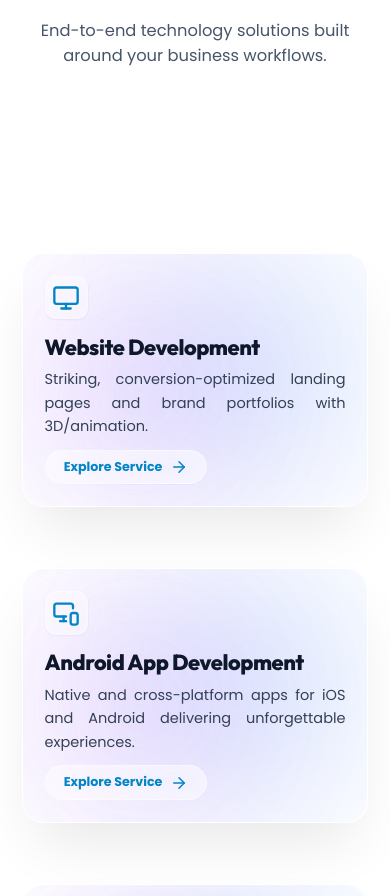
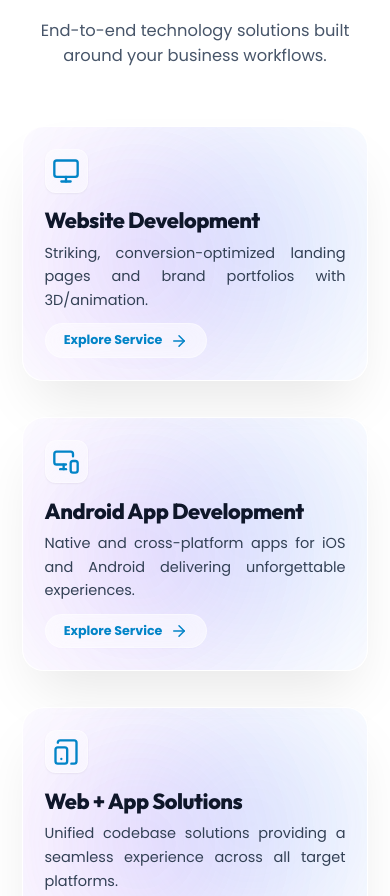
Before and after one commit to TafinityAI-LLP/tai, a React (Vite) app: page / in a window 390 px wide. Shown: the part 1840-2736 px from the top of the page. Built offline with nearby package versions, Linux system fonts and the light colour scheme.

Commit message:
feat: restore mobile sticky stacking and implement responsive CSS variable top bounds

```diff
--- a/src/index.css
+++ b/src/index.css
@@ -245,3 +245,12 @@ ul {
   -ms-overflow-style: none; /* IE and Edge */
   scrollbar-width: none; /* Firefox */
 }
+/* Responsive Sticky Card Stacking offsets */
+.card-stack-wrapper {
+  top: calc(15vh + (var(--card-idx) * 12px));
+}
+@media (min-width: 768px) {
+  .card-stack-wrapper {
+    top: calc(15vh + (var(--card-idx) * 25px));
+  }
+}
--- a/src/pages/Home.jsx
+++ b/src/pages/Home.jsx
@@ -256,18 +256,18 @@ const Home = () => {
             {services.map((svc, idx) => (
               <div
                 key={idx}
-                className="w-full relative md:sticky mb-10 md:mb-16"
+                className="w-full sticky mb-10 md:mb-16 card-stack-wrapper"
                 style={{
-                  top: `calc(15vh + ${idx * 25}px)`,
+                  '--card-idx': idx,
                   zIndex: idx + 10
                 }}
               >
                 <motion.div
                   initial={{ opacity: 0, y: 50 }}
                   whileInView={{ opacity: 1, y: 0 }}
-                  viewport={{ once: true, margin: "-50px" }}
+                  viewport={{ once: true }}
                   transition={{ delay: 0.1 }}
-                  className="w-full flex flex-col md:flex-row items-start md:items-center p-6 md:p-8 min-h-[220px] md:min-h-[250px] border border-white/20 dark:border-slate-700/30 bg-white/40 dark:bg-slate-900/40 backdrop-blur-2xl shadow-[0_30px_60px_-15px_rgba(0,0,0,0.1)] dark:shadow-[0_30px_60px_-15px_rgba(0,0,0,0.6)] rounded-3xl md:rounded-[2.5rem] overflow-hidden group"
+                  className="w-full flex flex-col md:flex-row items-start md:items-center p-6 md:p-8 min-h-[220px] md:min-h-[250px] border border-white/20 dark:border-slate-700/30 bg-white/70 dark:bg-slate-900/70 md:bg-white/40 md:dark:bg-slate-900/40 backdrop-blur-md md:backdrop-blur-2xl shadow-[0_30px_60px_-15px_rgba(0,0,0,0.1)] dark:shadow-[0_30px_60px_-15px_rgba(0,0,0,0.6)] rounded-3xl md:rounded-[2.5rem] overflow-hidden group"
                 >
 
                   {/* Frosted Glow Effects */}
```
